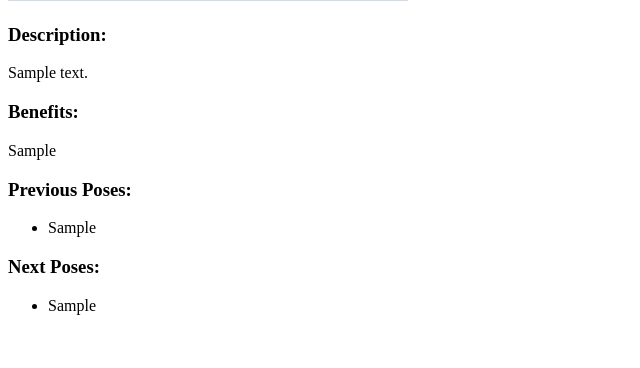
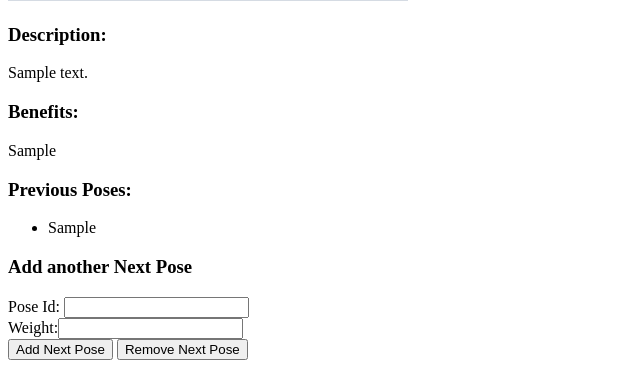
Before and after one commit to songcelia88/yoga-generator, a Flask app: page /pose/1 in a window 1280 px wide. Shown: the part 565-933 px from the top of the page, without its empty margins (0-640 px from the left). Before the commit the page ends 880 px from the top, so only its background shows below. Run offline with Flask 2, Linux system fonts and the light colour scheme; tables that the repository leaves empty hold one stand-in row (values such as "Sample post"); grey boxes marked "Sample" are stand-in pictures; some libraries are stand-ins or nearby versions.

Commit message:
added capability to change weights and add next poses, still need to implement removing poses and adding categories

```diff
--- a/server.py
+++ b/server.py
@@ -1,7 +1,8 @@
 from jinja2 import StrictUndefined
 
-from flask import Flask, render_template, redirect, request, flash, session, jsonify
+from flask import Flask, render_template, redirect, request, flash, session, jsonify, json
 from flask_debugtoolbar import DebugToolbarExtension
+from sqlalchemy.orm.attributes import flag_modified
 
 # from model import connect_to_db, db, Pose, Workout, PoseWorkout, PoseCategory, Category, generateWorkout
 from model import *
@@ -62,8 +63,11 @@
 
     pose = Pose.query.get(pose_id)
     next_poses = None
-    if pose.next_pose_str:
-        next_poses = pose.next_pose_str.split(',') # list of next poses
+    if pose.next_poses: # pose.next_poses = dictionary of next poses {pose_id: weight, pose_id: weight}
+        next_poses = {} # want to compose a dictionary {pose_id: {name: "Down Dog", weight: 1} ... }
+        for p in pose.next_poses:
+            p_name = db.session.query(Pose.name).filter(Pose.pose_id == int(p)).first()[0]
+            next_poses[p] = {"name": p_name, "weight": pose.next_poses[p]}
 
     prev_poses = None
     if pose.prev_pose_str:
@@ -120,6 +124,49 @@
     return jsonify(results)
 
 
+@app.route('/saveweights.json', methods=['POST'])
+def saveWeights():
+    """Takes in a pose (via pose id) and dictionary of next pose ids and weights
+    Updates the database with the new pose weights"""
+
+    data = request.get_json() # data = {'pose_id': 2, 'next_poses': {'12': 1, '13', 2} }
+
+    if data:
+        poseid = data['pose_id']
+        next_poses = data['next_poses']
+        pose = Pose.query.get(poseid)
+        print("pose is ", pose)
+        print("next_poses is", next_poses)
+        pose.next_poses = next_poses
+        db.session.commit()
+
+    return jsonify(next_poses)
+
+
+@app.route('/addnextpose', methods=['POST'])
+def addNextPose():
+    """Takes in a pose id and weight and adds that to the next pose attribute for the
+    original pose
+    """
+    poseid = int(request.form.get('poseid'))
+    next_poseid = request.form.get('nextposeid')
+    weight = request.form.get('weight')
+
+    if next_poseid and weight:
+        pose = Pose.query.get(poseid)
+        next_poses = pose.next_poses
+        pose.next_poses[next_poseid] = int(weight)
+        print(pose.next_poses)
+        flag_modified(pose, 'next_poses')
+        db.session.commit()
+
+    url = '/pose/' + str(poseid)
+    return redirect(url)
+    # return "success"
+
+# TODO: have to remove a next pose as well
+
+
 if __name__ == "__main__":
     # We have to set debug=True here, since it has to be True at the
     # point that we invoke the DebugToolbarExtension
--- /dev/null
+++ b/static/js/editData.js
@@ -0,0 +1,88 @@
+// event handlers for admins to edit pose data in the database
+// Includes functions:
+// changing the weights of the next poses and adding next poses (and their corresponding weights)
+// add new categories and adding poses to those categories
+
+function editWeightsHandler(){
+    // This function makes the weights editable fields when the user clicks on the
+    // edit weights button
+    $('#edit-weight-btn').on('click', (evt) => {
+        // change the editable fields into input fields
+        let editableFields = document.getElementsByClassName('editable-field')
+        for (let i=0; i<editableFields.length; i++){
+            let value = parseInt(editableFields[i].innerHTML);
+            editableFields[i].innerHTML = `<input type=number value=${value}>`
+        }
+        $('#edit-weight-btn').hide();
+        $('#save-weight-btn').show();
+
+    });
+}
+
+function saveWeightsHandler(){
+    // This function takes the weights that are input in the editable fields and
+    // saves those to the database
+
+    // TO DO form validation: check for blank fields and invalid entries
+
+    $('#save-weight-btn').on('click', (evt) => {
+        // get the data to send to the server: need the original pose id, next pose ids and new weights
+        const pose_id = $('#pose-title').data('poseid')
+        const posefields = $('.next-poses') // get all the next pose fields
+        let next_poses = {} // {pose_id: weight, pose_id: weight ... }
+        for (let i=0; i<posefields.length; i++){
+            let nextposeid = posefields[i].getAttribute('data-poseid')
+            let weight = parseFloat(posefields[i].lastElementChild.firstElementChild.value)
+            next_poses[nextposeid] = weight
+        }
+        // console.log(next_poses)
+
+        let data = {
+            'pose_id': pose_id,
+            'next_poses': next_poses // {pose_id: weight, pose_id: weight ... }
+        };
+        console.log("data sent is")
+        console.log(data)
+
+        // Ajax call to the server to save to database
+        $.ajax({
+            method: "POST",
+            url: "/saveweights.json",
+            data: JSON.stringify(data),
+            contentType: 'application/json',
+            success: (results) => {
+
+                //update the page with the new weights
+                for (let i=0; i<posefields.length; i++){
+                    let nextposeid = posefields[i].getAttribute('data-poseid')
+                    let weight = results[nextposeid]
+                    posefields[i].lastElementChild.innerHTML = weight
+                }
+                $('#edit-weight-btn').show();
+                $('#save-weight-btn').hide();
+                $('#error-message').html("Saved Weights");
+            },
+            error: (xhr, status, error) => {
+                $('#error-message').html("error contacting server to save weights. Try again");
+            }
+        }); //end ajax call
+
+    }); // end event listener
+
+} //end event handler function
+
+function removeNextPoseHandler(){
+    // This function takes pose id and weight that the user inputs in the form and removes this from
+    // the next poses field for that pose in the database
+
+    $('#add-nextpose-form').on('submit', (evt) =>{
+        evt.preventDefault();
+
+        //get the data to send
+        const pose_id = $('#pose-title').data('poseid')
+
+    });
+}
+
+editWeightsHandler()
+saveWeightsHandler()
--- a/templates/pose-details.html
+++ b/templates/pose-details.html
@@ -4,7 +4,7 @@
 
 {% block content %}
 
-<h1>{{ pose.name }}</h1>
+<h1 data-poseid = "{{ pose.pose_id }}" id="pose-title">{{ pose.name }}</h1>
 
 {% if pose.sanskrit %}
     <p>Sanskrit Name: {{ pose.sanskrit }}</p>
@@ -48,12 +48,26 @@
 {% if next_poses %}
     <h3>Next Poses: </h3>
     <ul>
-    {% for next in next_poses %}
-        <li>{{ next }}</li>
+    {% for id, pose in next_poses.items() %}
+        <li class= "next-poses" data-poseid="{{ id }}">
+            <a href="/pose/{{ id }}">{{ pose['name'] }}:</a>
+            <span class="editable-field">{{ pose['weight'] }}</span>
+        </li>
     {% endfor %}
     </ul>
+    <button id="edit-weight-btn">Edit Weights</button>
+    <button id="save-weight-btn" style="display:none">Save</button>
+    <p id="error-message" style="color:red"></p>
 {% endif %}
 
+<h3>Add another Next Pose</h3>
+<form action="/addnextpose" method="POST" id="add-nextpose-form">
+    <input type="hidden" name="poseid" value="{{ pose.pose_id }}">
+    <label>Pose Id: </label><input type="number" name="nextposeid"></input> <br>
+    <label>Weight:</label><input type="number" name="weight"></input><br>
+    <input id="add-nextpose-btn" type="submit" value="Add Next Pose">
+    <button id="remove-nextpose-btn">Remove Next Pose</button>
+</form>
 
-
+<script src="../static/js/editData.js"></script>
 {% endblock %}
```
Also changed, not shown: tests.py (+8 -5 lines), 1 other file.
